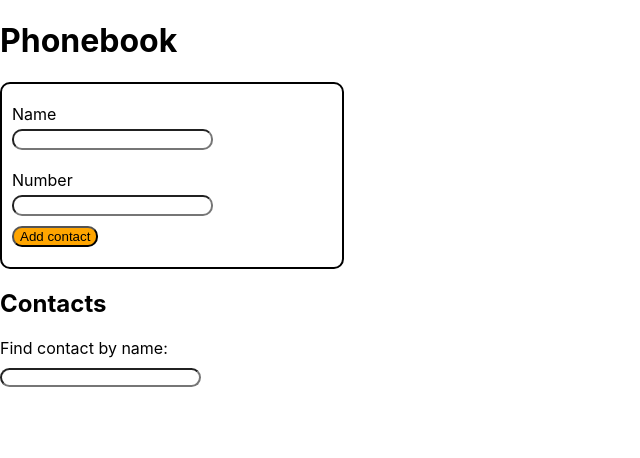
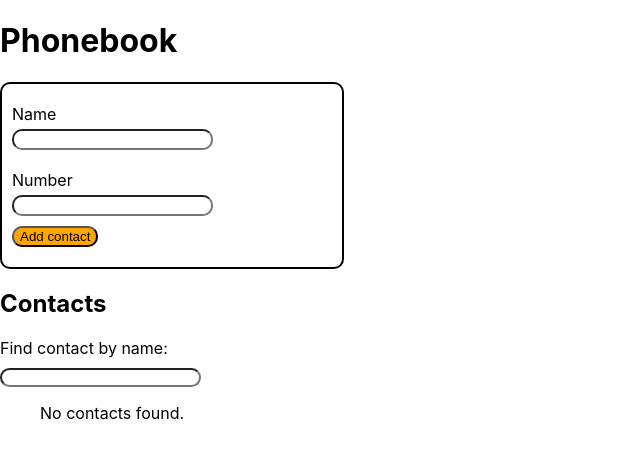
Before and after one commit to VadyaLegolas/goit-react-hw-06-phonebook, a React (Create React App) app: page / in a window 1280 px wide. Shown: the top 458 px of the page, without its empty margins (0-640 px from the left). Built offline with nearby package versions, Linux system fonts and the light colour scheme.

Commit message:
fix filter

```diff
--- a/src/components/ContactList/ContactList.jsx
+++ b/src/components/ContactList/ContactList.jsx
@@ -7,6 +7,9 @@ export const ContactList = () => {
   const filterContacts = useSelector(state => state.filter);
   const getVisibleContacts = () => {
     const normalizedFilter = filterContacts.toLowerCase();
+    if (!normalizedFilter) {
+      return contacts;
+    }
     return contacts.filter(contact =>
       contact.name.toLowerCase().includes(normalizedFilter)
     );
@@ -16,9 +19,13 @@ export const ContactList = () => {
 
   return (
     <List>
-      {visibleContacts.map(({ id, name, number }) => {
-        return <ContactElement key={id} id={id} name={name} number={number} />;
-      })}
+      {visibleContacts.length > 0 ? (
+        visibleContacts.map(({ id, name, number }) => (
+          <ContactElement key={id} id={id} name={name} number={number} />
+        ))
+      ) : (
+        <p>No contacts found.</p>
+      )}
     </List>
   );
 };
```
